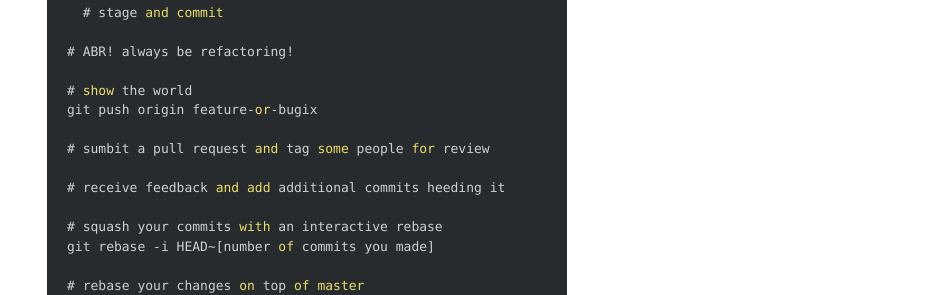
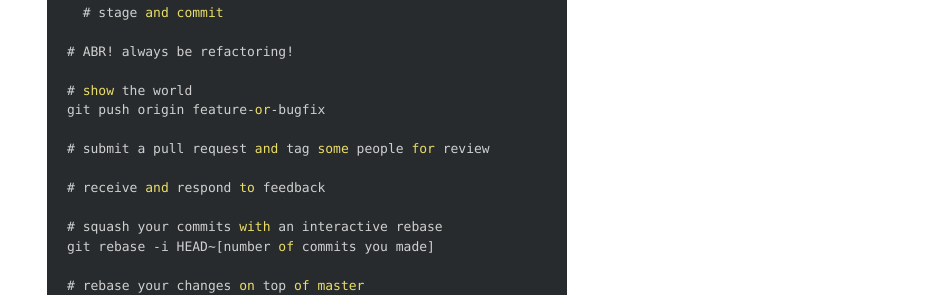
Before and after one commit to pachun/old.pachun.github.io, a Jekyll site: the page built from _posts/2015-07-16-git-with-people.md, in a window 1280 px wide. Shown: the part 1082-1377 px from the top of the page, without its empty margins (333-1280 px from the left). Built offline with Jekyll 4.4.1, drawn with Linux system fonts in a browser that asks for light colours; nearby versions of some CDN libraries; Markdown is read by kramdown in place of the engine named in the settings.

Commit message:
Proofread “git with people” (Josh Steiner).

```diff
--- a/_posts/2015-07-16-git-with-people.md
+++ b/_posts/2015-07-16-git-with-people.md
@@ -47,11 +47,11 @@ gitx
 # ABR! always be refactoring!
 
 # show the world
-git push origin feature-or-bugix
+git push origin feature-or-bugfix
 
-# sumbit a pull request and tag some people for review
+# submit a pull request and tag some people for review
 
-# receive feedback and add additional commits heeding it
+# receive and respond to feedback
 
 # squash your commits with an interactive rebase
 git rebase -i HEAD~[number of commits you made]
```
